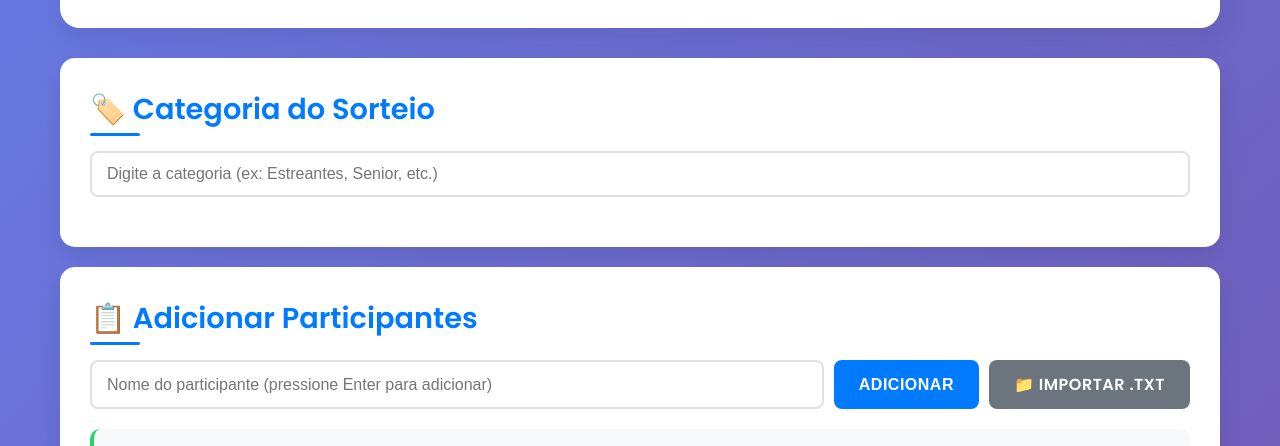
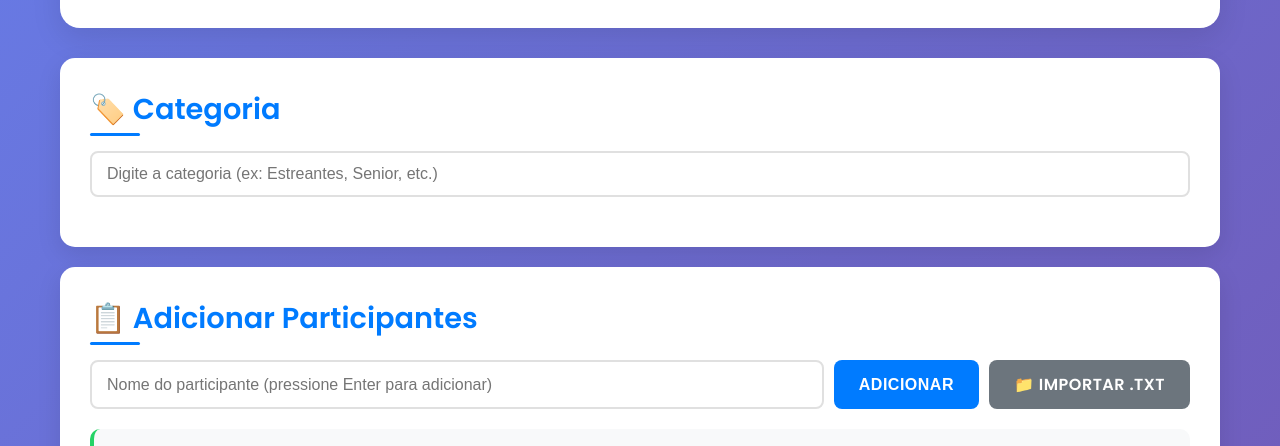
Before and after one commit to SMCompetition/SorteioKarts, a plain HTML site: page index.html in a window 1280 px wide. Shown: the part 348-794 px from the top of the page. Drawn offline with Linux system fonts and the light colour scheme.

Commit message:
index.html

```diff
--- a/index.html
+++ b/index.html
@@ -994,7 +994,7 @@
         </div>
 
         <div class="section">
-            <h2>🏷️ Categoria do Sorteio</h2>
+            <h2>🏷️ Categoria</h2>
             <div class="input-group">
                 <input type="text" id="categoryInput" class="input-field" placeholder="Digite a categoria (ex: Estreantes, Senior, etc.)">
             </div>
```
